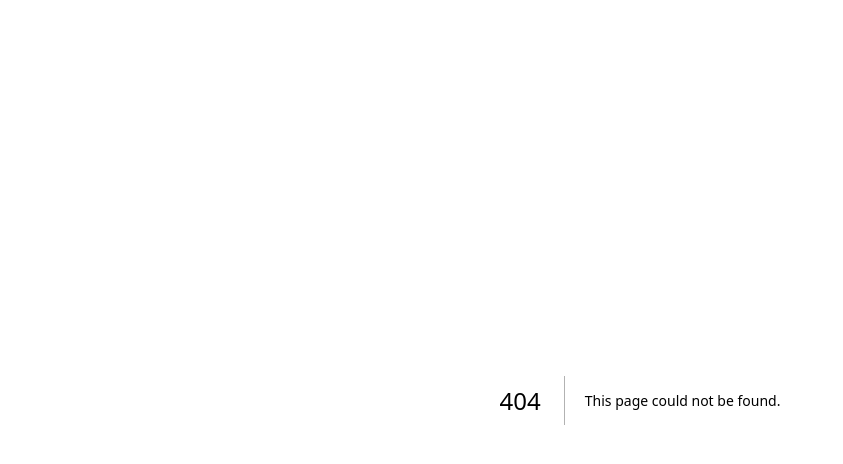
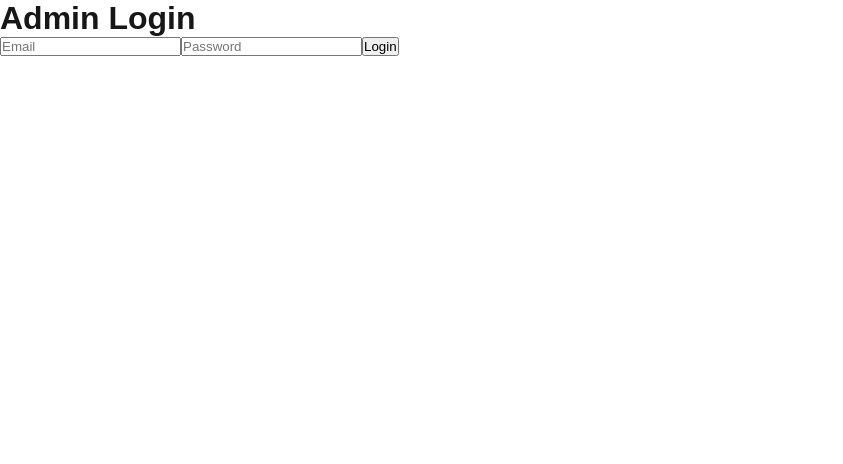
Before and after one commit to SageGlitchy/inventory, a Next.js app: page /login in a window 1280 px wide. Before the commit this address had no page. Shown: the top 464 px of the page, without its empty margins (0-843 px from the left). Built offline with nearby package versions, Linux system fonts and the light colour scheme; no server answers.

Commit message:
Supabase Auth Setup

```diff
--- /dev/null
+++ b/src/lib/supabaseClient.js
@@ -0,0 +1,9 @@
+import { createClient } from "@supabase/supabase-js";
+
+const supabaseUrl = process.env.NEXT_PUBLIC_SUPABASE_URL;
+const supabaseAnonKey = process.env.NEXT_PUBLIC_SUPABASE_ANON_KEY;
+
+export const supabase = createClient(supabaseUrl, supabaseAnonKey);
+
+console.log('URL:', supabaseUrl);
+console.log('KEY:', supabaseAnonKey);
--- /dev/null
+++ b/src/pages/login.js
@@ -0,0 +1,57 @@
+import {useState} from "react";
+import {supabase} from "../lib/supabaseClient";
+import { useRouter } from "next/router";
+
+export default function Login(){
+    const [email, setEmail] =useState('');
+    const [password, setPassword]= useState('');
+    const[error, setError]= useState('');
+    const [loading, setLoading]= useState(false);
+    const router= useRouter();
+
+
+
+const handleLogin= async(e)=>{
+    e.preventDefault();
+    setLoading(true);
+    setError('');
+    const{error}= await supabase.auth.signInWithPassword({email,password});
+    setLoading(false);
+    if(error){
+        setError(error.message);
+    }
+    else{
+        router.push('/');
+    }
+};
+
+
+return (
+    <div>
+        <h1>Admin Login</h1>
+        <form onSubmit={handleLogin}>
+            <input
+            type="email"
+            placeholder="Email"
+            value={email}
+            onChange={e=> setEmail(e.target.value)}
+            required
+            ></input>
+
+            <input
+            type="password"
+            placeholder="Password"
+            value={password}
+            onChange={e=> setPassword(e.target.value)}
+            required
+            ></input>
+
+            <button type="submit" disabled={loading}>
+                {loading ? 'Logging in...' : 'Login'}
+            </button>
+            {error && <p style={{color: 'red'}}>{error}</p>}
+        </form>
+    </div>
+)
+
+}
```
Also changed, not shown: package.json (+5 -3 lines), 2 other files (tests, documents, lock files or other folders).
